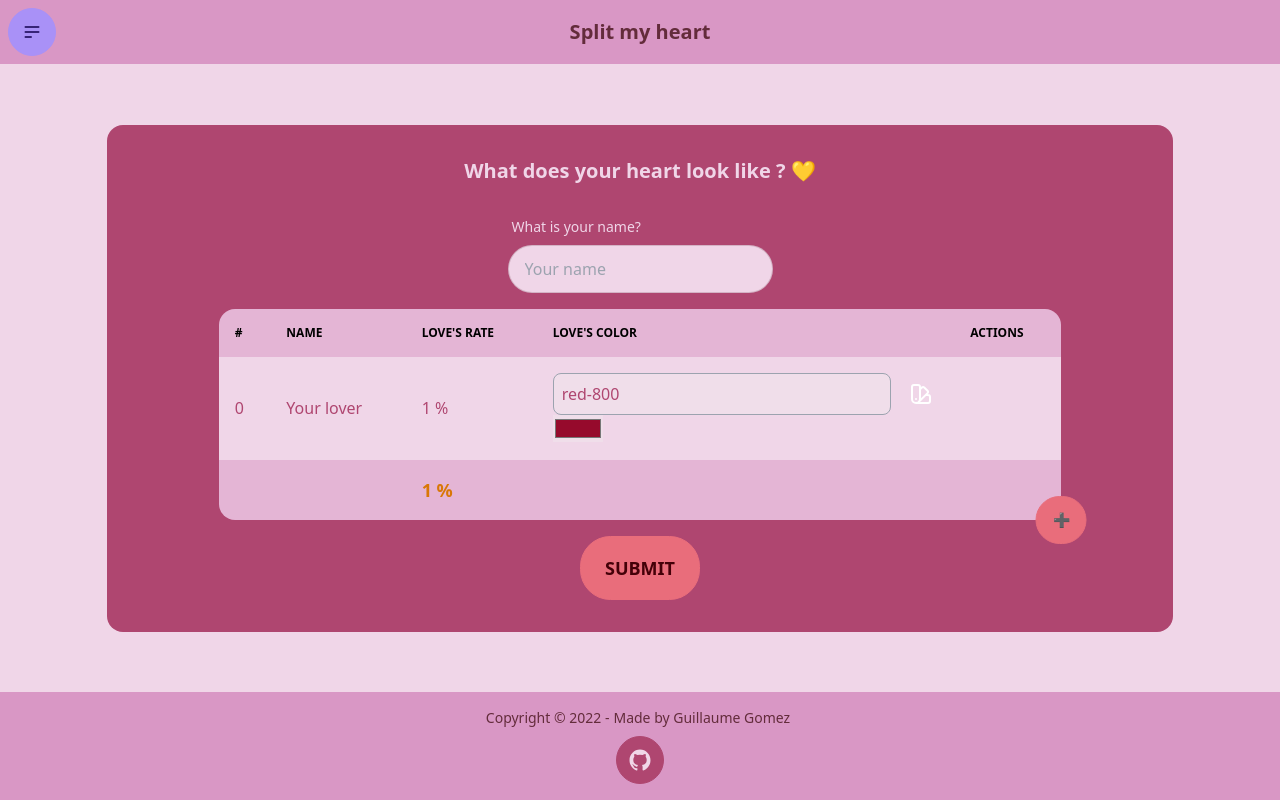
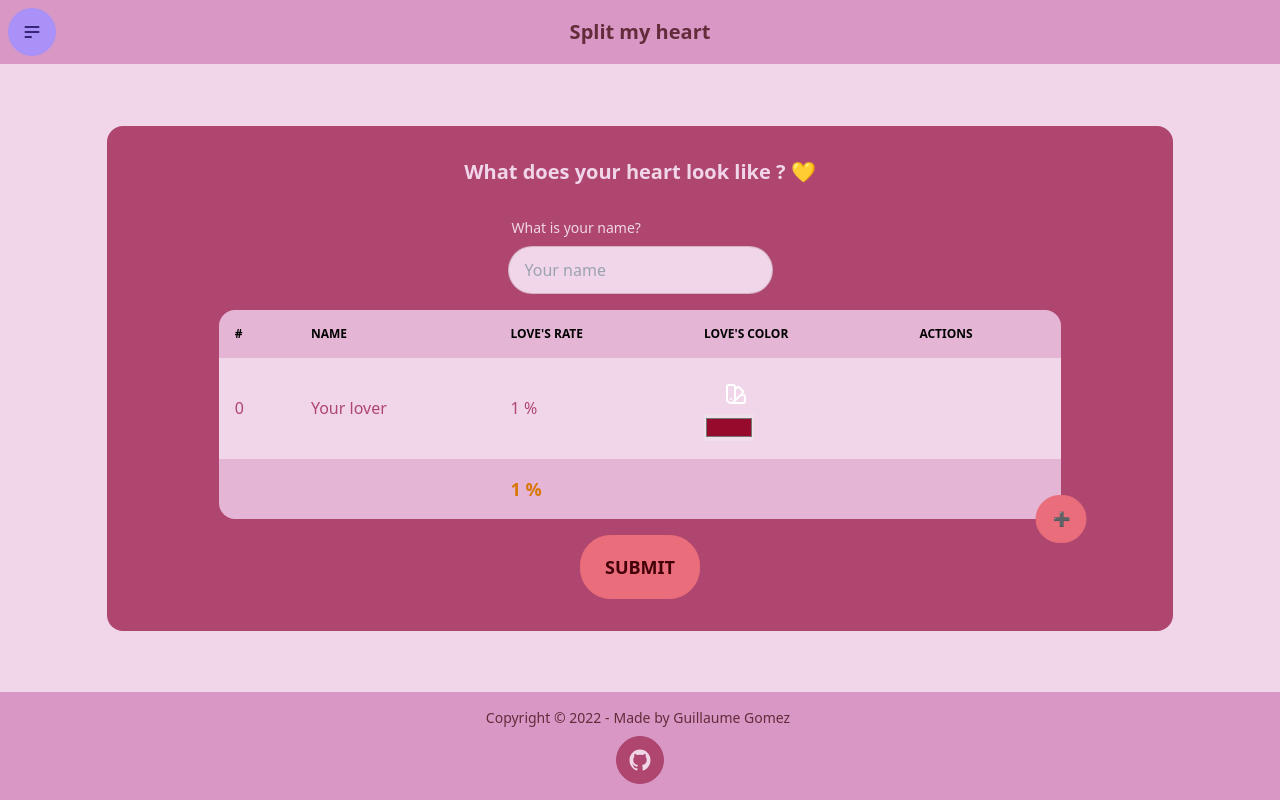
Before and after one commit to guillaume-gomez/split-my-heart, a React (Create React App) app: page /#/ in a window 1280 px wide. Built offline with nearby package versions, Linux system fonts and the light colour scheme.

Commit message:
remove the input in the color picker

```diff
--- a/src/Components/ColorPicker.tsx
+++ b/src/Components/ColorPicker.tsx
@@ -33,7 +33,6 @@ function ColorPicker({onChange} : ColorPickerInterface) {
     <div>
       <div>
         <div className="flex flex-row relative">
-          <input id="color-picker" disabled className="w-full border border-gray-400 p-2 rounded-lg text-neutral" value={currentColorClass} />
           <div onClick={()=> setIsOpen(!isOpen)} className={`cursor-pointer rounded-full ml-3 my-auto h-10 w-10 flex bg-${currentColorClass}`}>
             <svg xmlns="http://www.w3.org/2000/svg"className={`${iconColorClass} h-6 w-6 mx-auto my-auto`} fill="none" viewBox="0 0 24 24" stroke="currentColor">
               <path strokeLinecap="round" strokeLinejoin="round" strokeWidth="2"
```
